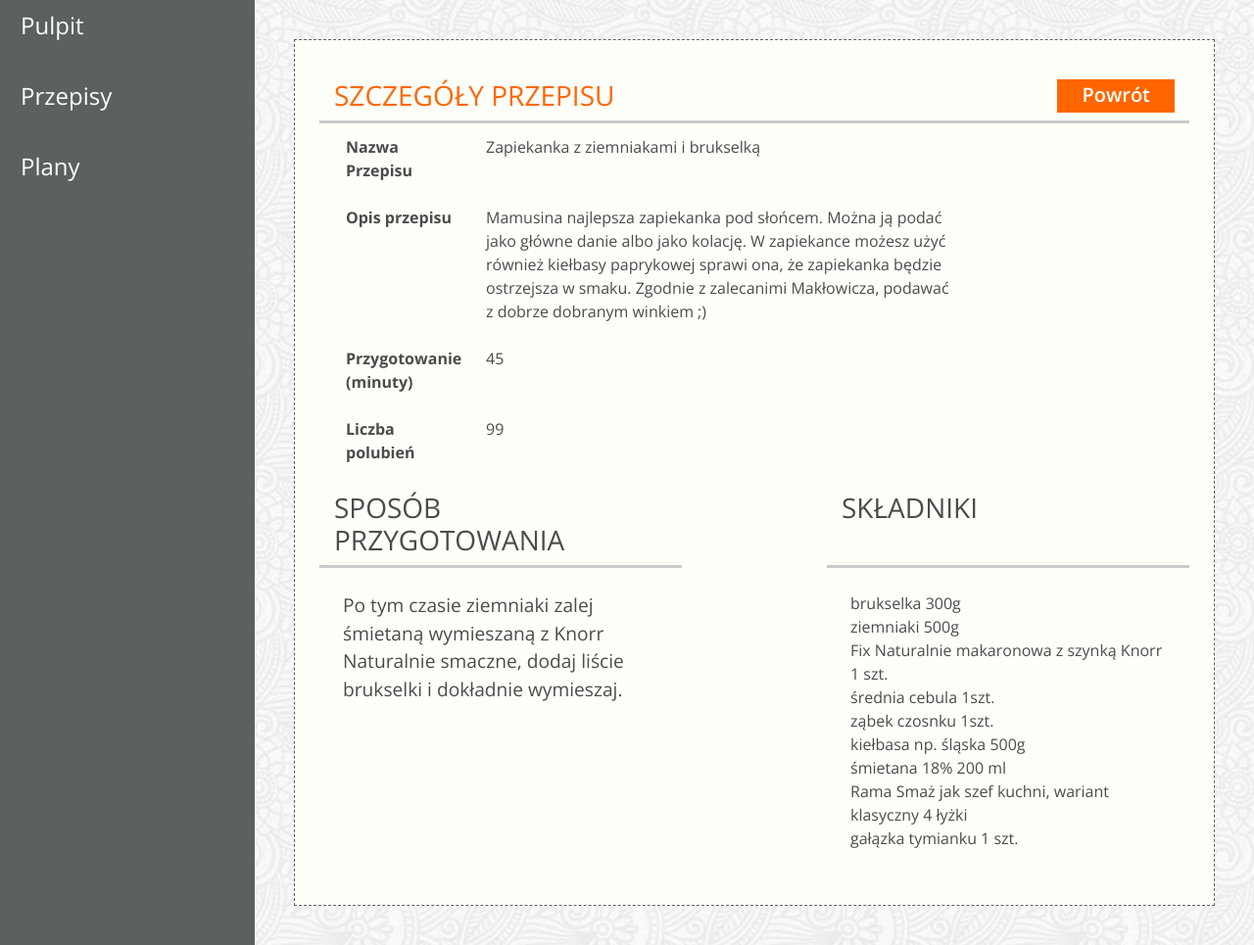
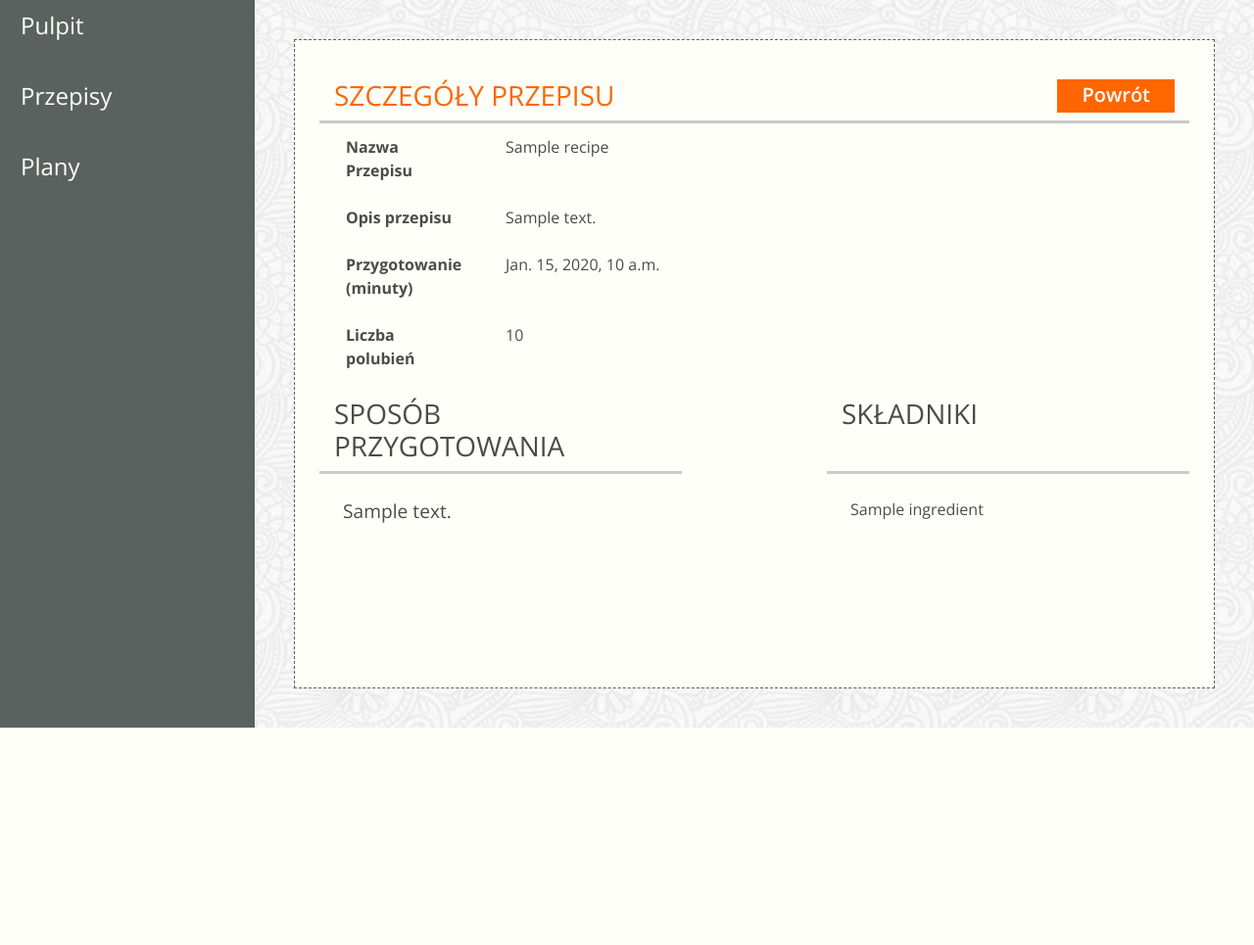
Before and after one commit to scrumlab-warsaw/scrum_project, a Django app: template jedzonko/templates/app-recipe-details.html in a window 1280 px wide. Shown: the part 84-1049 px from the top of the page at 98% size. After the commit the page ends 827 px from the top, so only its background shows below. Run offline with Django 3.2, Linux system fonts and the light colour scheme; the template is opened without the code that fills it: most values are stand-ins (such as "Sample title", 1, 10 or a date in 2020); some libraries are stand-ins or nearby versions; some web fonts are replaced.

Commit message:
cos nie zadzialało za pierwszym razem

```diff
--- a/jedzonko/templates/app-recipe-details.html
+++ b/jedzonko/templates/app-recipe-details.html
@@ -16,30 +16,27 @@
         <table class="table borderless">
             <tbody>
             <tr class="d-flex">
-                <th scope="row" class="col-2">Nazwa Przepisu</th>
+                <th scope="row" class="col-2" style="margin-right: 20px">Nazwa Przepisu</th>
                 <td class="col-7">
-                    Zapiekanka z ziemniakami i brukselką
+                    {{ recipe.name }}
                 </td>
             </tr>
             <tr class="d-flex">
-                <th scope="row" class="col-2">Opis przepisu</th>
-                <td class="col-7">Mamusina najlepsza zapiekanka pod słońcem.
-                    Można ją podać jako główne danie albo jako kolację. W
-                    zapiekance możesz użyć również kiełbasy paprykowej sprawi
-                    ona, że zapiekanka będzie ostrzejsza w smaku. Zgodnie z
-                    zalecanimi Makłowicza, podawać z dobrze dobranym winkiem ;)
+                <th scope="row" class="col-2" style="margin-right: 20px">Opis przepisu</th>
+                <td class="col-7">
+                    {{ recipe.description }}
                 </td>
             </tr>
             <tr class="d-flex">
-                <th scope="row" class="col-2">Przygotowanie (minuty)</th>
+                <th scope="row" class="col-2" style="margin-right: 20px">Przygotowanie (minuty)</th>
                 <td class="col-7">
-                    45
+                    {{ recipe.preparation_time }}
                 </td>
             </tr>
              <tr class="d-flex">
-                <th scope="row" class="col-2">Liczba polubień</th>
+                <th scope="row" class="col-2" style="margin-right: 20px">Liczba polubień</th>
                 <td class="col-7">
-                    99
+                    {{ recipe.votes }}
                 </td>
             </tr>
             </tbody>
@@ -54,21 +51,13 @@
         </div>
         <div class="row d-flex">
             <div class="col-5 p-4">
-                <p>Po tym czasie ziemniaki zalej śmietaną wymieszaną z Knorr
-                    Naturalnie smaczne, dodaj liście brukselki i dokładnie
-                    wymieszaj.</p>
+                <p>{{ recipe.preparation_description }}</p>
             </div>
             <div class="col-2"></div>
             <ul class="col-5 p-4 list-unstyled">
-                <li>brukselka 300g</li>
-                <li>ziemniaki 500g</li>
-                <li>Fix Naturalnie makaronowa z szynką Knorr 1 szt.</li>
-                <li>średnia cebula 1szt.</li>
-                <li>ząbek czosnku 1szt.</li>
-                <li>kiełbasa np. śląska 500g</li>
-                <li>śmietana 18% 200 ml</li>
-                <li>Rama Smaż jak szef kuchni, wariant klasyczny 4 łyżki</li>
-                <li>gałązka tymianku 1 szt.</li>
+                {% for ingredient in recipe.ingredients_as_list %}
+                    <li>{{ ingredient }}</li>
+                {% endfor %}
             </ul>
         </div>
 
--- a/jedzonko/views.py
+++ b/jedzonko/views.py
@@ -42,7 +42,9 @@ def main_page(request):
 
 
 def recipe_details(request, recipe_id):
-    return HttpResponse("")  # tymczasowo, do późniejszego uzupełnienia
+    recipe = Recipe.objects.get(id=recipe_id)
+    context = {'recipe': recipe, }
+    return render(request, 'app-recipe-details.html', context)
 
 
 def recipe_list(request):
```
Also changed, not shown: jedzonko/models.py (+9 -0 lines).
